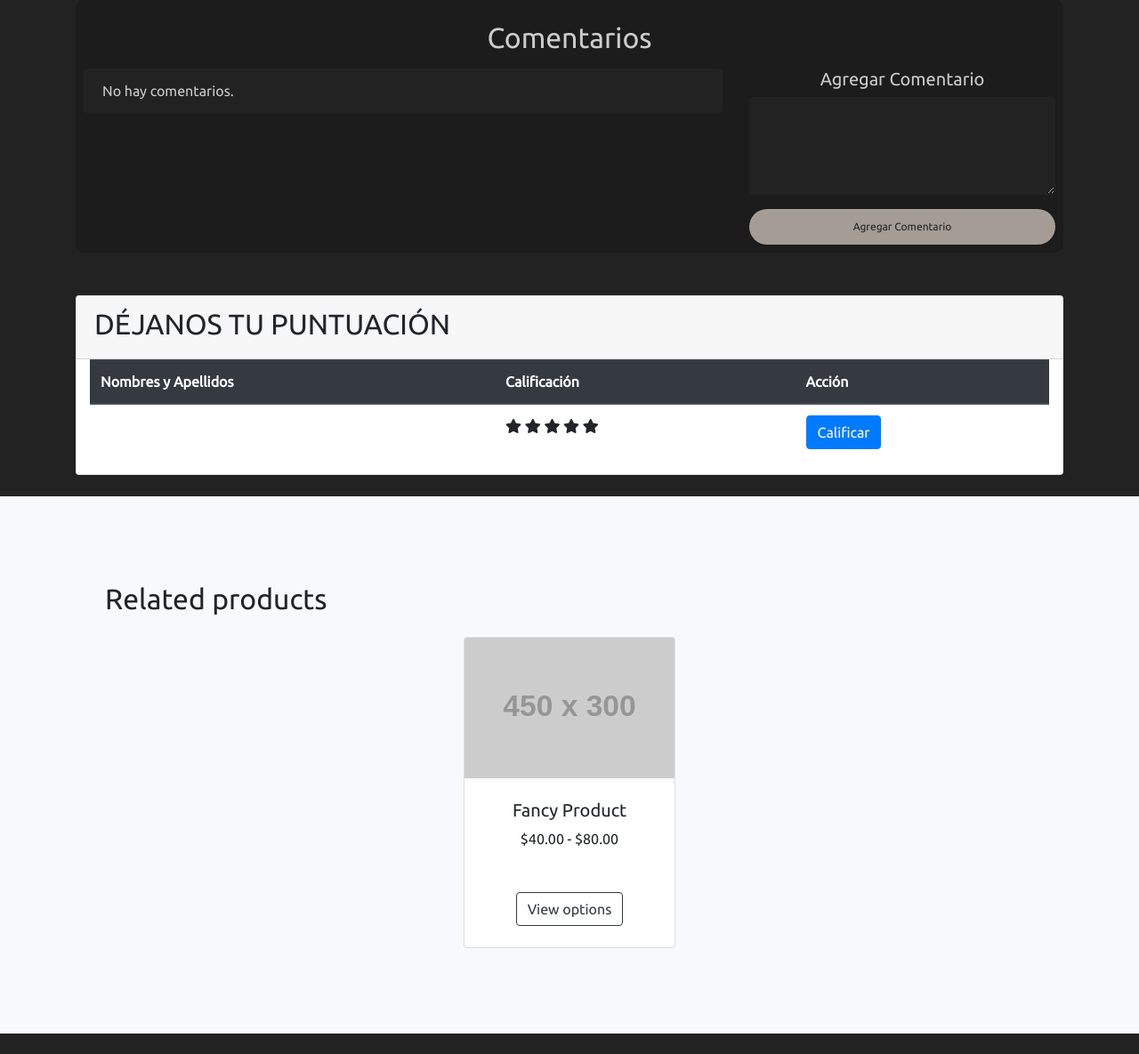
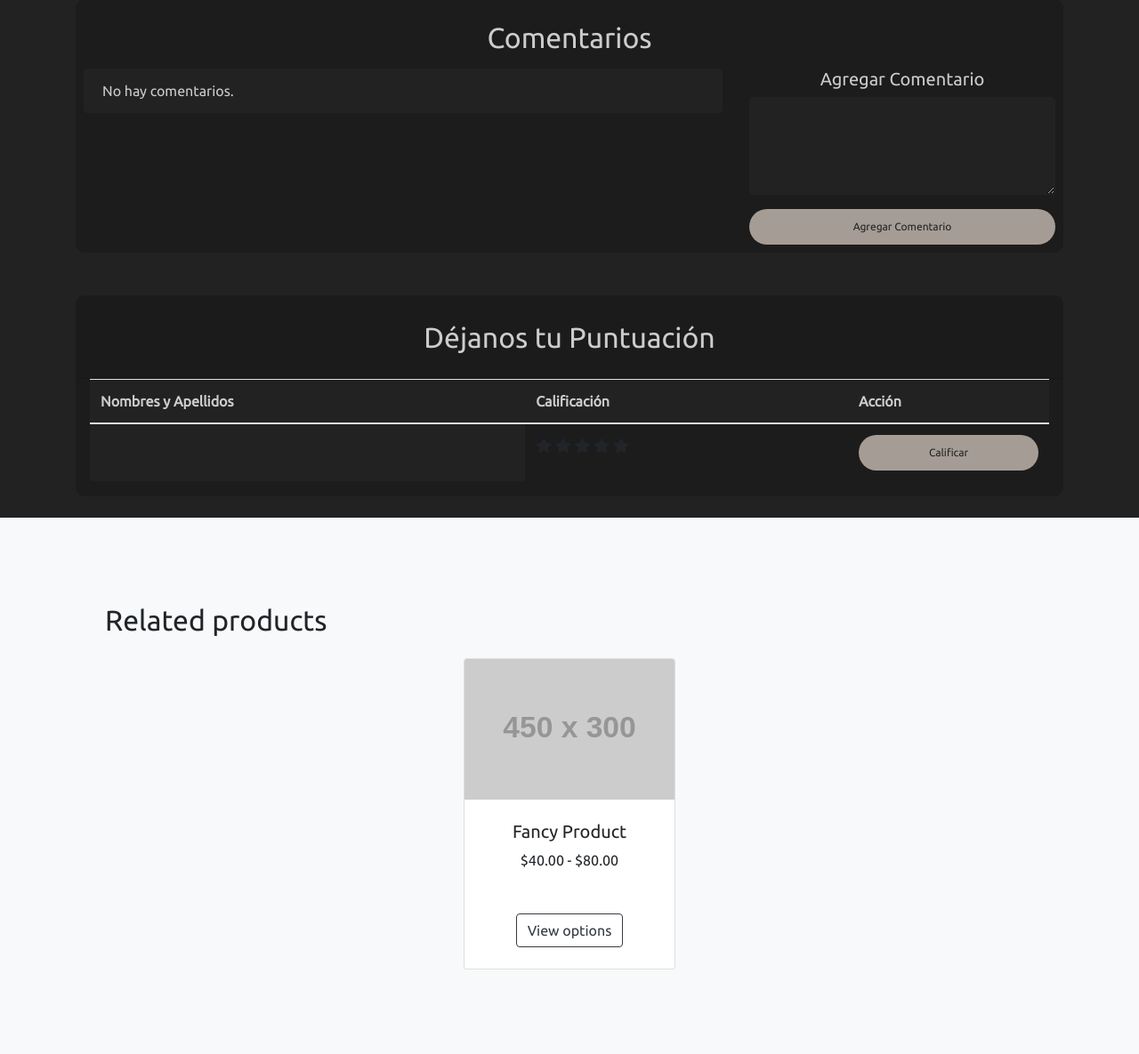
Before and after one commit to JoseOLDG/Prizus, a Django app: template Prizus/core/templates/products/producto.html in a window 1280 px wide. Shown: the part 733-1918 px from the top of the page at 89% size. Run offline with Django 3.2, Linux system fonts and the light colour scheme; the template is opened without the code that fills it, so the values that code supplies are empty; grey boxes labelled with a size stand in for pictures from a placeholder-image service; some libraries are stand-ins or nearby versions.

Commit message:
css 30/10/2023

```diff
--- a/Prizus/core/static/core/css/producto.css
+++ b/Prizus/core/static/core/css/producto.css
@@ -61,10 +61,10 @@
 }
 
 .tta{
-    font-size: 20px;
-    color: #CCCCCC;
-    text-align: center;
-    font-family: 'Ubuntu';
+    font-size: 20px !important;
+    color: #CCCCCC !important;
+    text-align: center !important;
+    font-family: 'Ubuntu' !important;
 
 }
 
--- a/Prizus/core/templates/products/producto.html
+++ b/Prizus/core/templates/products/producto.html
@@ -44,13 +44,13 @@
     {% include 'products/comentario.html' %}
 </section>
 <link rel="stylesheet" href="https://use.fontawesome.com/releases/v5.15.4/css/all.css" integrity="sha384-DyZ88mC6Up2uqS4h/KRgHuoeGwBcD4Ng9SiP4dIRy0EXTlnuz47vAwmeGwVChigm" crossorigin="anonymous"/>
-<div class="card">
+<div class="card" id="comentarios">
     <div class="card-header">
-    <h2>DÉJANOS TU PUNTUACIÓN<h2>
+    <h2 class="ttc">Déjanos tu Puntuación<h2>
     </div>
         <div class="col-12">
             <table class="table" id="tabla_calificacion">
-                <thead class="thead-dark">
+                <thead class="lista-comentarios">
                     <tr>
                         <th>Nombres y Apellidos</th>
                         <th>Calificaci&oacute;n</th>
@@ -59,7 +59,7 @@
                 </thead>
                 <tbody>
                     <tr>
-                        <td>{{ user.username }}</td>
+                        <td class="lista-comentarios">{{ user.username }}</td>
                         <td>
                             <SPAN class="fa fa-star" onclick="calificar(this)"  style="cursor: pointer;" id="1estrella"></SPAN>
 
@@ -71,7 +71,7 @@
 
                             <SPAN class="fa fa-star" onclick="calificar(this)"  style="cursor: pointer;" id="5estrella"></SPAN>
                         </td>
-                        <td><button class="btn btn-primary" onclick="Mensaje()" >Calificar</button></td>
+                        <td><button class="btnn" onclick="Mensaje()" >Calificar</button></td>
                     </tr>
                 </tbody>
             </table>
```
